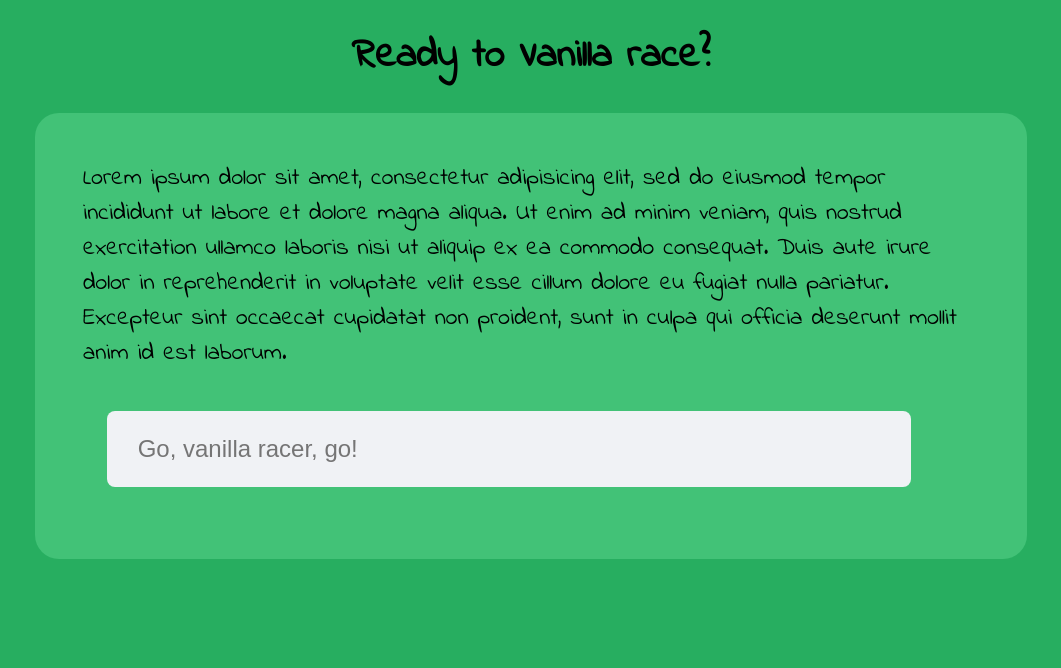
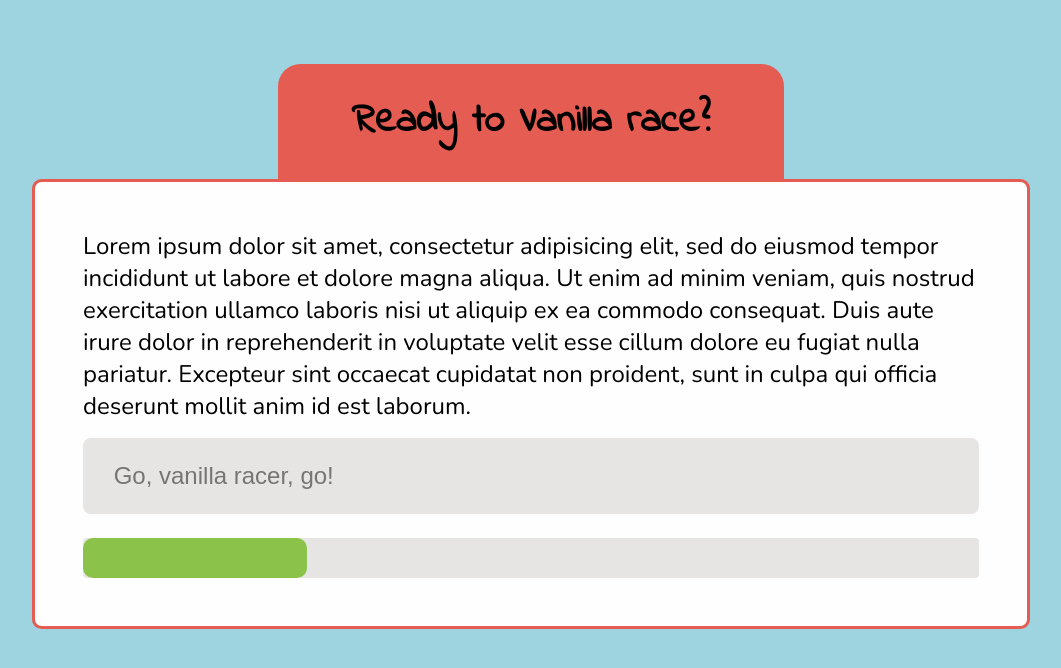
Before and after one commit to usernamen7/vanila-racer, a website: page index.html in a window 1280 px wide. Shown: the whole page, without its empty margins (109-1170 px from the left). Drawn offline with nearby package versions, Linux system fonts and the light colour scheme.

Commit message:
add progressbar and fix layout

```diff
--- a/css/master.css
+++ b/css/master.css
@@ -1,50 +1,70 @@
 body {
-  background-color: #27ae60;
-  font-family: 'Indie Flower', cursive;
+  background-color: #9DD4DF;
+  font-family: "Nunito", Monaco, monospace;
+  margin-top: 5%;
 }
 
 h1 {
+  font-family: 'Indie Flower', cursive;
   text-align: center;
   font-size: 5vh;
 }
 
-
-
+.header-container {
+  margin: 0 30% 0 30%;
+  background-color: #E55C53;
+  box-sizing: border-box;
+  border-top-left-radius:  1.4em;
+  border-top-right-radius: 1.4em;
+  padding: 1px 0 1px 0;
+}
 
 .race-area {
   display: -webkit-flex; /* Safari */
   display: flex;
   -webkit-flex-direction: column; /* Safari */
   flex-direction: column;
+
+  border: solid #E55C53;
   width: 70vw;
   padding: 2em 2em 2em 2em;
-  background-color: #42c277;
-  border-radius: 1em;
+  background-color: #FEFEFE;
+  border-radius: 0.4em;
   margin: 0 auto;
   font-size: 3vh;
 }
 
 .text-chalange-area {
-  padding: 1em 1em 1em 1em;
   margin-top: 2vh;
 }
 
 .input-chalange-area {
-  display: block;
-  width: 96%;
-  max-width: 96%;
+  box-sizing: border-box;
+  width: 100%;
+  margin: 0 auto;
   padding: 1em 1em 1em 1em;
   font-size: 3vh;
   border: none;
-  background-color: #F0F2F5;
+  background-color: #E7E5E3;
   border-radius: 1vh;
   outline: none;
 }
 
-@media only screen and (min-width:960px) {
-  .input-chalange-area {
-    width: 92%;
-    max-width: 92%;
-    padding: 1em 0em 1em 1em;
-  }
+.input-chalange-area: focus {
+  outline: 0;
 }
+
+#progressbar {
+  margin-top: 1em;
+  background-color: #E7E5E3;
+  width: 100%;
+  height: 40px;
+  border-radius: 4px;
+}
+
+#progressbar > div {
+  background-color: #8BC34A;
+  height: 40px;
+  width: 25%;
+  border-radius: 10px;
+}
--- a/index.html
+++ b/index.html
@@ -2,18 +2,26 @@
 <html>
   <head>
     <meta charset="utf-8">
-    <link href="https://fonts.googleapis.com/css?family=Indie+Flower" rel="stylesheet">
+    <link href="https://fonts.googleapis.com/css?family=Indie+Flower|Nunito" rel="stylesheet">
     <link rel="stylesheet" href="css/master.css">
     <script type="text/javascript" src="main.js"></script>
     <title>Vanilla Racer</title>
   </head>
   <body>
-    <h1>Ready to Vanilla race?</h1>
+
+    <div class="header-container">
+      <h1>Ready to Vanilla race?</h1>
+    </div>
 
     <div class="race-area">
-      <span>Lorem ipsum dolor sit amet, consectetur adipisicing elit, sed do eiusmod tempor incididunt ut labore et dolore magna aliqua. Ut enim ad minim veniam, quis nostrud exercitation ullamco laboris nisi ut aliquip ex ea commodo consequat. Duis aute irure dolor in reprehenderit in voluptate velit esse cillum dolore eu fugiat nulla pariatur. Excepteur sint occaecat cupidatat non proident, sunt in culpa qui officia deserunt mollit anim id est laborum.</span>
+      <span class="exist-text">Lorem ipsum dolor sit amet, consectetur adipisicing elit, sed do eiusmod tempor incididunt ut labore et dolore magna aliqua. Ut enim ad minim veniam, quis nostrud exercitation ullamco laboris nisi ut aliquip ex ea commodo consequat. Duis aute irure dolor in reprehenderit in voluptate velit esse cillum dolore eu fugiat nulla pariatur. Excepteur sint occaecat cupidatat non proident, sunt in culpa qui officia deserunt mollit anim id est laborum.</span>
       <div class="text-chalange-area">
-        <input class="input-chalange-area" placeholder=" Go, vanilla racer, go!"/>
+        <input type="text" class="input-chalange-area" placeholder=" Go, vanilla racer, go!"/>
+        <span id="count"></span>
+
+        <div id="progressbar">
+          <div></div>
+        </div>
       </div>
 
     </div>
--- a/main.js
+++ /dev/null
@@ -1 +0,0 @@
-// alert('Hellooooo!')
```
